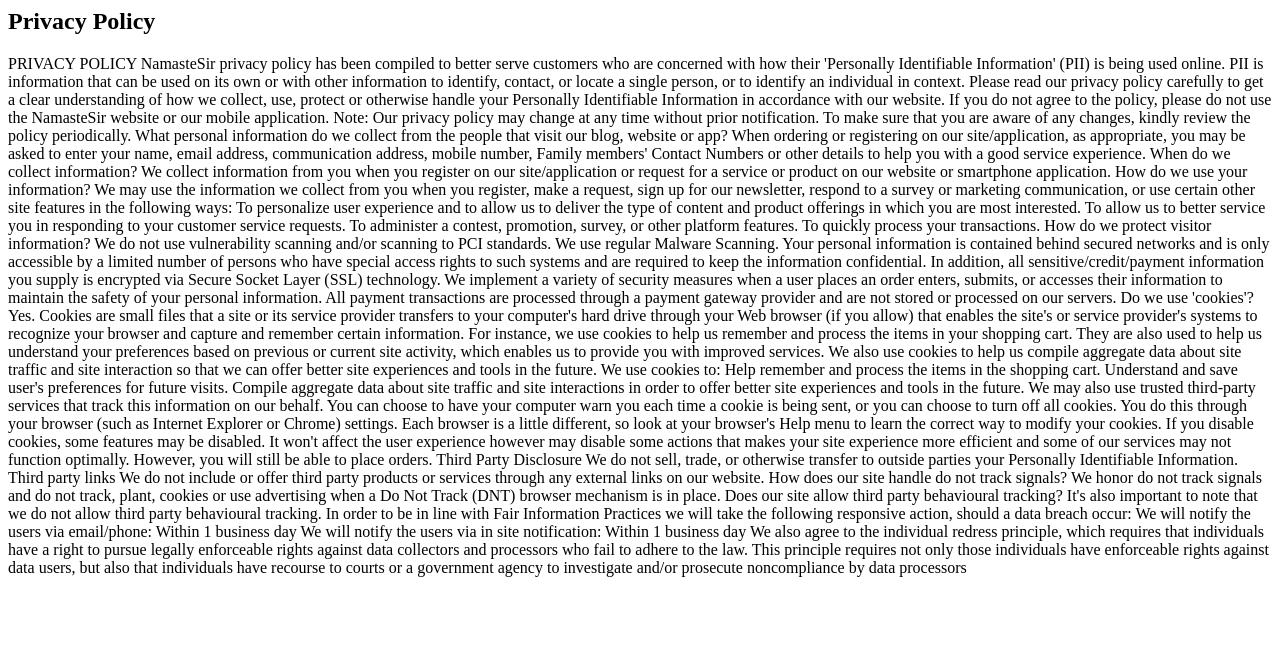
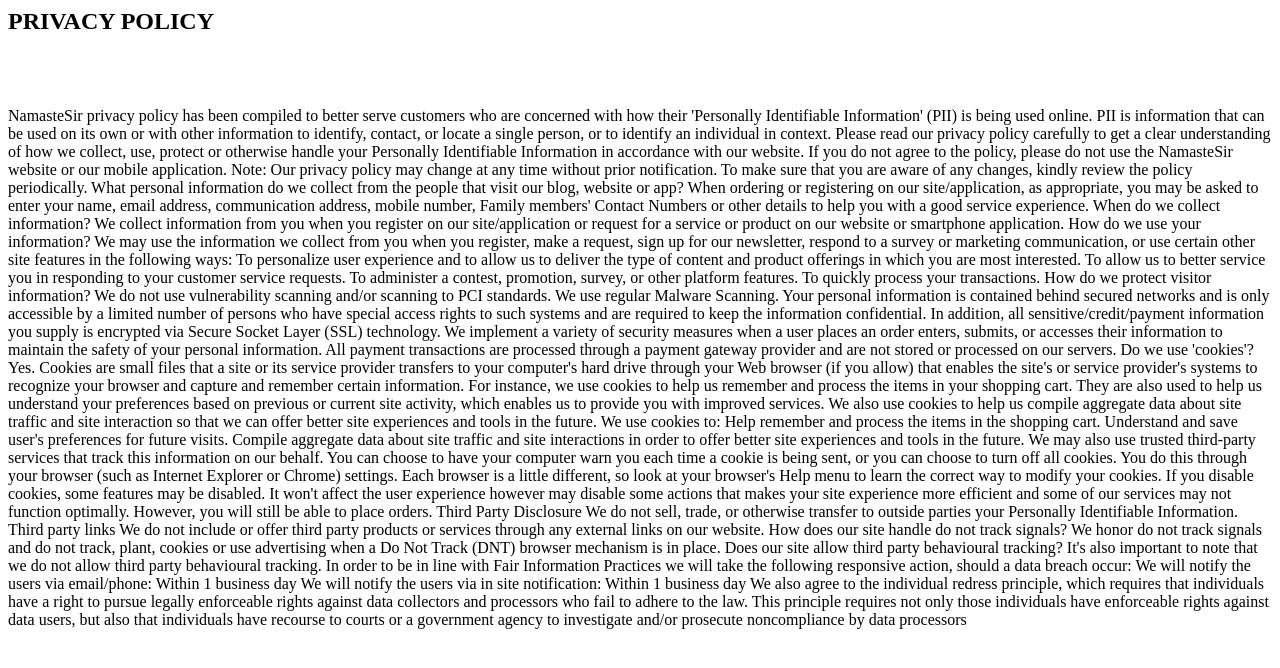
Before and after one commit to namasteesir/privacy-policy.github.io, a plain HTML site: page index.html in a window 1280 px wide. Drawn offline with Linux system fonts and the light colour scheme.

Commit message:
Update index.html

```diff
--- a/index.html
+++ b/index.html
@@ -1,5 +1,6 @@
-<h2>Privacy Policy</h2>
-<p>PRIVACY POLICY
+<h2>PRIVACY POLICY</h2>
+<br></br>
+<p>
 
 NamasteSir privacy policy has been compiled to better serve customers who are concerned
 with how their &#39;Personally Identifiable Information&#39; (PII) is being used online. PII is information
```
